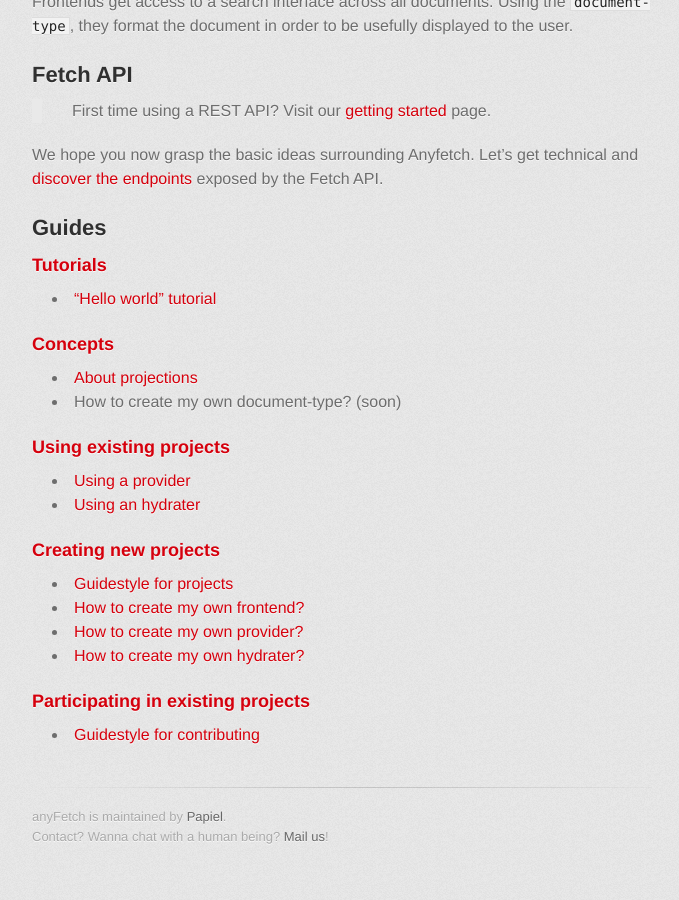
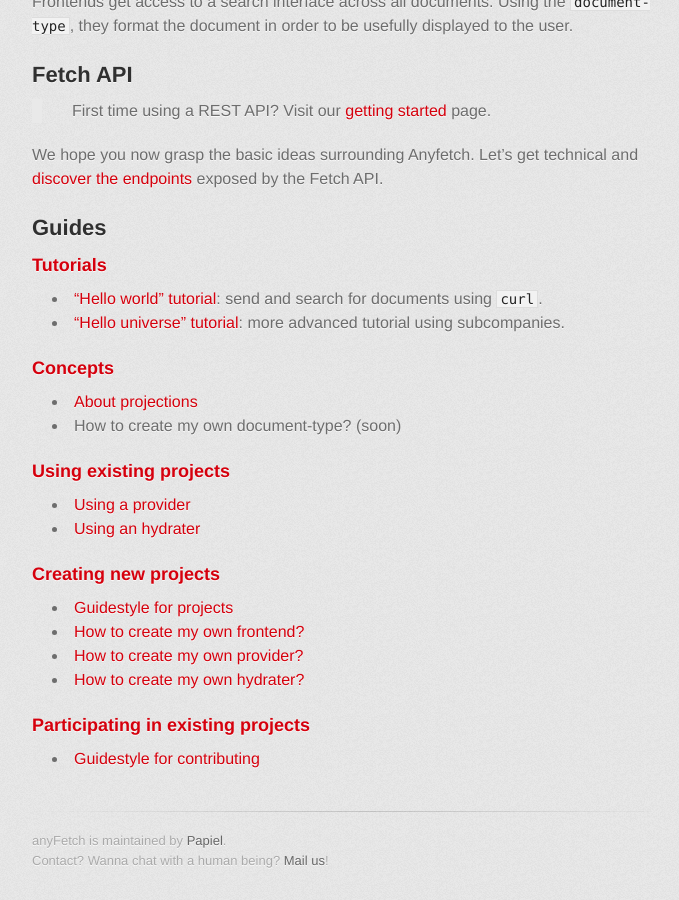
Before and after one commit to AnyFetch/developers.anyfetch.com, a Jekyll site: the page built from index.md, in a window 1280 px wide and 900 px high, scrolled down 2336 px. Shown: the whole window, without its empty margins (298-977 px from the left). Built offline with Jekyll 4.4.1, drawn with Linux system fonts in a browser that asks for light colours; some web fonts are replaced; Markdown is read by kramdown in place of the engine named in the settings; before the commit the page ends 3212 px from its top, so only the background shows below that.

Commit message:
Hello universe intro

```diff
--- a/_includes/guides.md
+++ b/_includes/guides.md
@@ -1,5 +1,6 @@
 ### Tutorials
-* ["Hello world" tutorial](/guides/hello-world.html)
+* ["Hello world" tutorial](/guides/hello-world.html): send and search for documents using `curl`.
+* ["Hello universe" tutorial](/guides/hello-world.html): more advanced tutorial using subcompanies.
 
 ### Concepts
 * [About projections](/guides/projections.html)
```
Also changed, not shown: guides/hello-universe.md (added, +7 -0 lines), guides/hello-world.md (+1 -1 lines).
